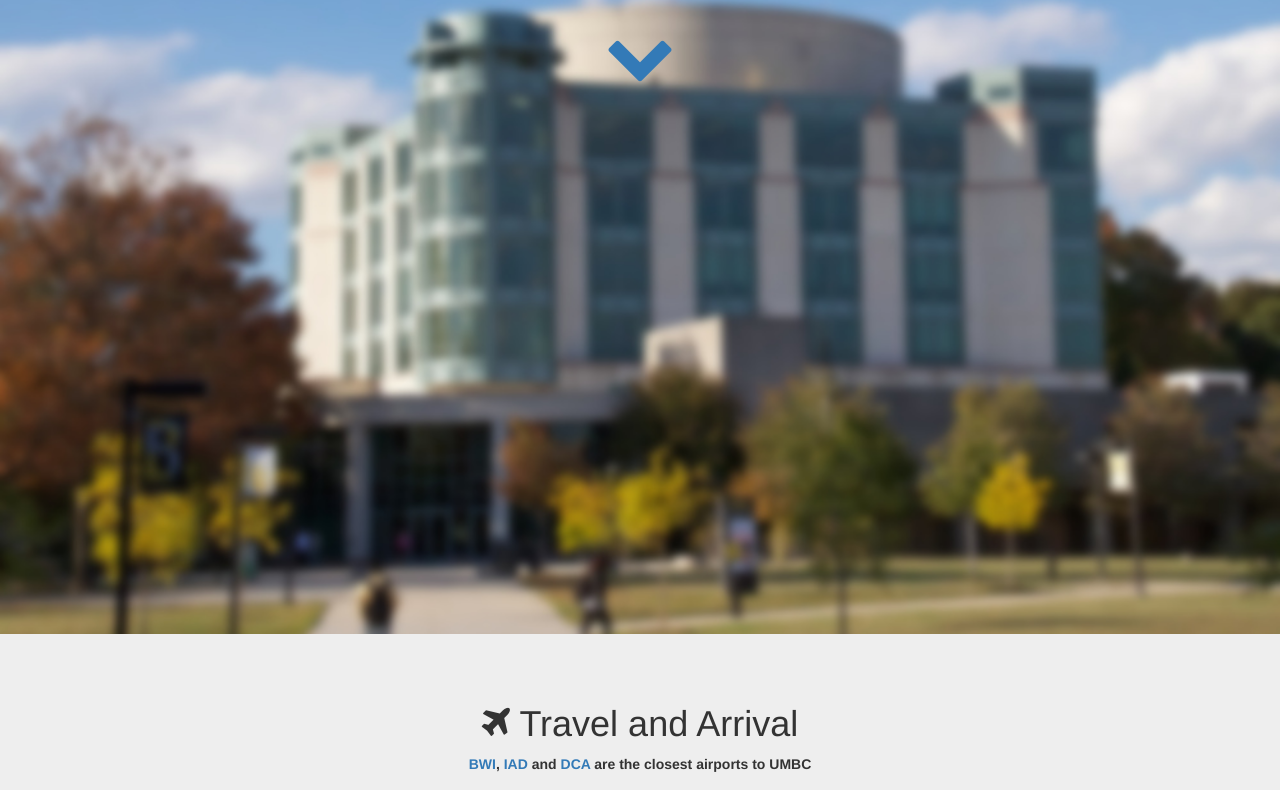
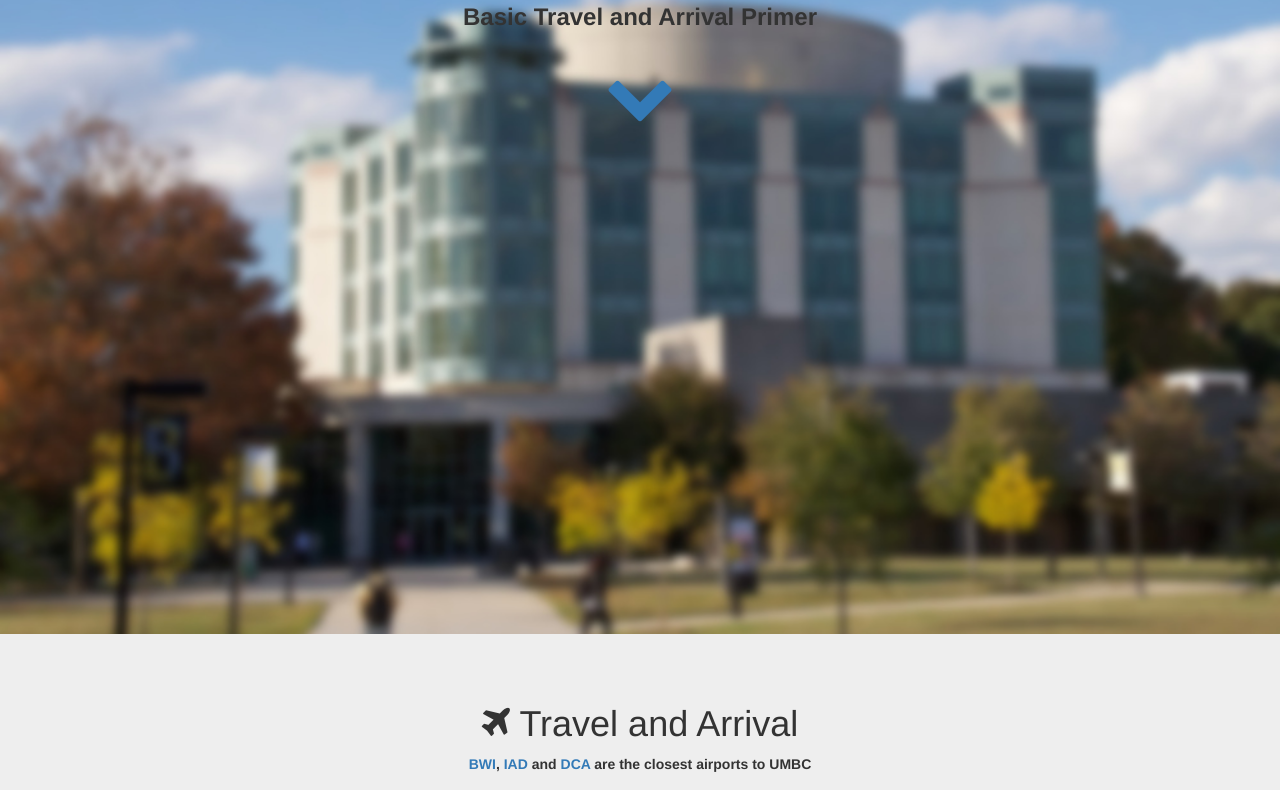
Before and after one commit to mihirkelkar/ekta, a plain HTML site: page index.html in a window 1280 px wide. Shown: the part 166-956 px from the top of the page. Drawn offline with Linux system fonts and the light colour scheme.

Commit message:
Update scrolling-nav.css

```diff
--- a/css/scrolling-nav.css
+++ b/css/scrolling-nav.css
@@ -33,7 +33,7 @@ of those sections to manage the look and feel of the site. */
 
 .intro-section {
     height: 100%;
-    padding-top: 50px;
+    padding-top: 90px;
     text-align: center;
     background-image : url("../img/wallpaper.jpeg");
     background-size: cover;
```
